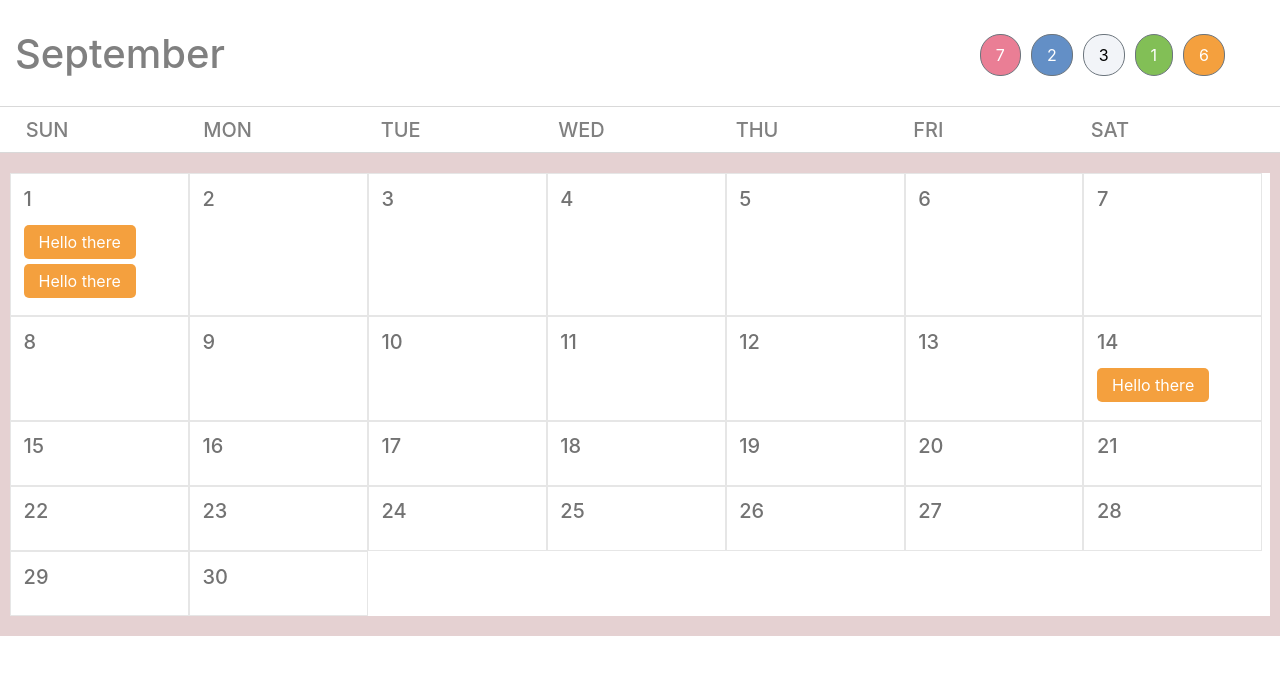
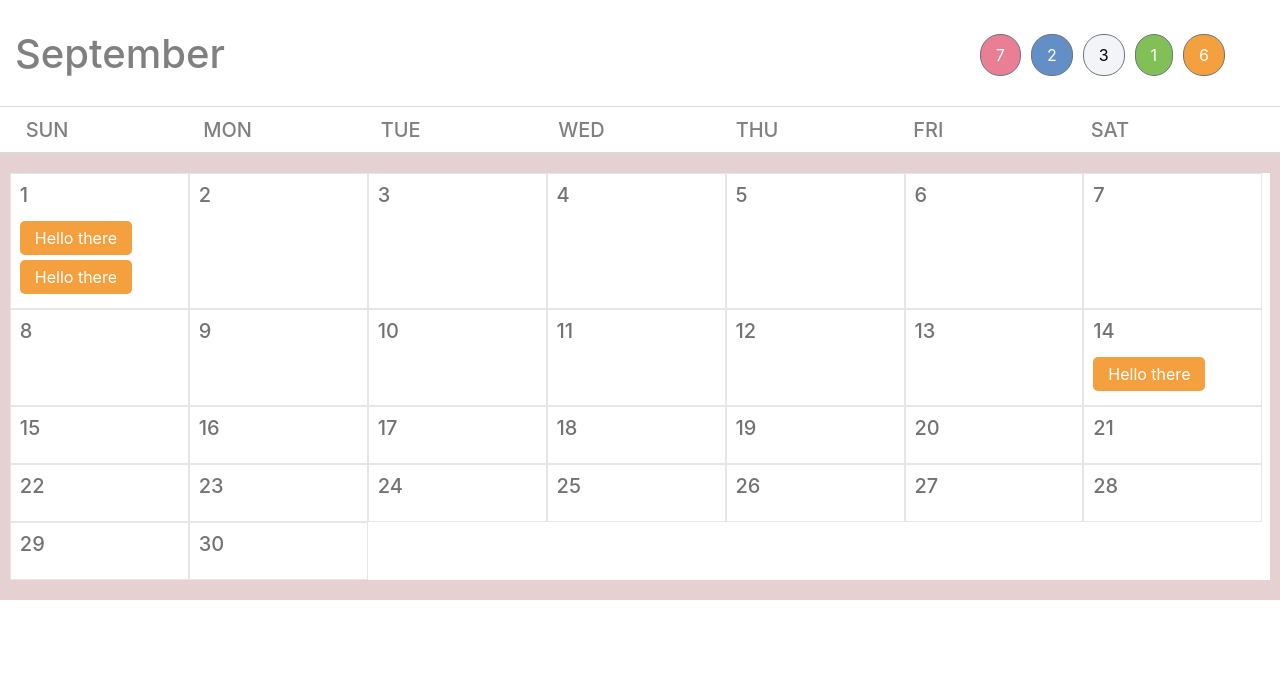
Before and after one commit to fai-sal/event-calendar, a React (Create React App) app: page / in a window 1280 px wide. Shown: the top 674 px of the page. Built offline with nearby package versions, Linux system fonts and the light colour scheme.

Commit message:
date onclick funcality improved

```diff
--- a/src/components/IndividualDate.js
+++ b/src/components/IndividualDate.js
@@ -15,7 +15,7 @@ class SingleDate extends React.Component {
         const { openModal } = this.state
         return (
             <React.Fragment>
-                <div className="individualDate" onClick={this.toggleModalStatus}>
+                <div className="individualDate" onClick={this.toggleModalStatus} >
                     <div className="dateIndex">
                         <h5 >{dateIndex}</h5>
                     </div>
--- a/src/styles/calender.css
+++ b/src/styles/calender.css
@@ -9,7 +9,7 @@
         max-width: 14.20%;
         margin: 0px;
         border: 1px solid #e6e6e6;
-        padding: 1%
+        padding: 0px
     }
     .allDates{
         display: flex;
--- a/src/styles/genericButton.css
+++ b/src/styles/genericButton.css
@@ -13,3 +13,7 @@
     border-width: 0px;
     outline: 0px;
 }
+
+.genericButton:focus{
+    outline: 0px;
+}
--- a/src/styles/individualDate.css
+++ b/src/styles/individualDate.css
@@ -2,6 +2,7 @@
     display: flex;
     flex-direction: column;
     align-items: flex-start;
+    padding:5%;
 }
 .dateIndex{
     width: 100%;
--- a/src/styles/modal.css
+++ b/src/styles/modal.css
@@ -119,8 +119,9 @@
 .closeButton{
     display: flex;
     justify-content: flex-end;
+    padding: 0px !important;
 }
 .closeButtonRow{
-    padding: 0px;
+    padding-right: 0px !important;
     margin-right: 0px;
 }
```
